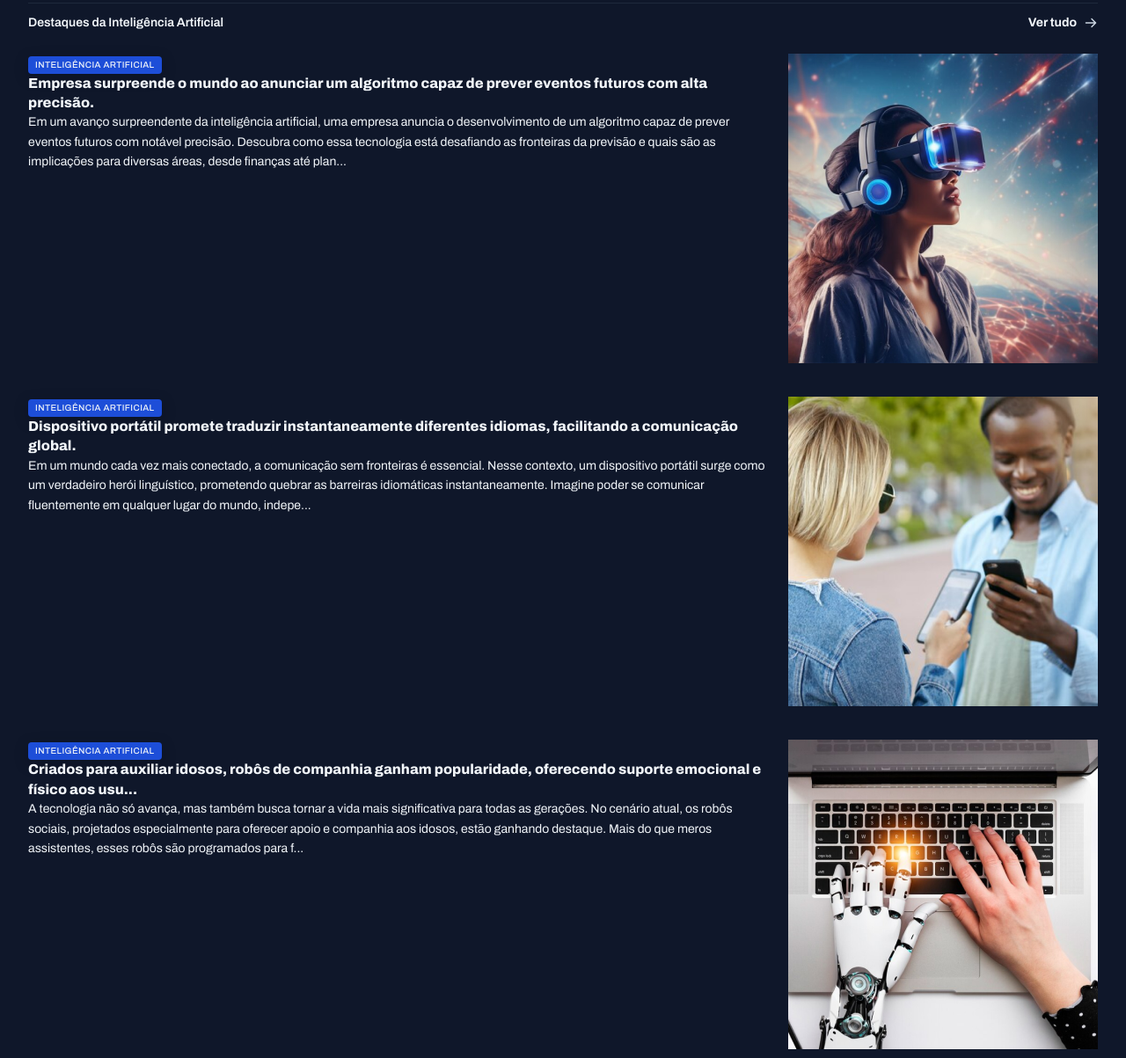
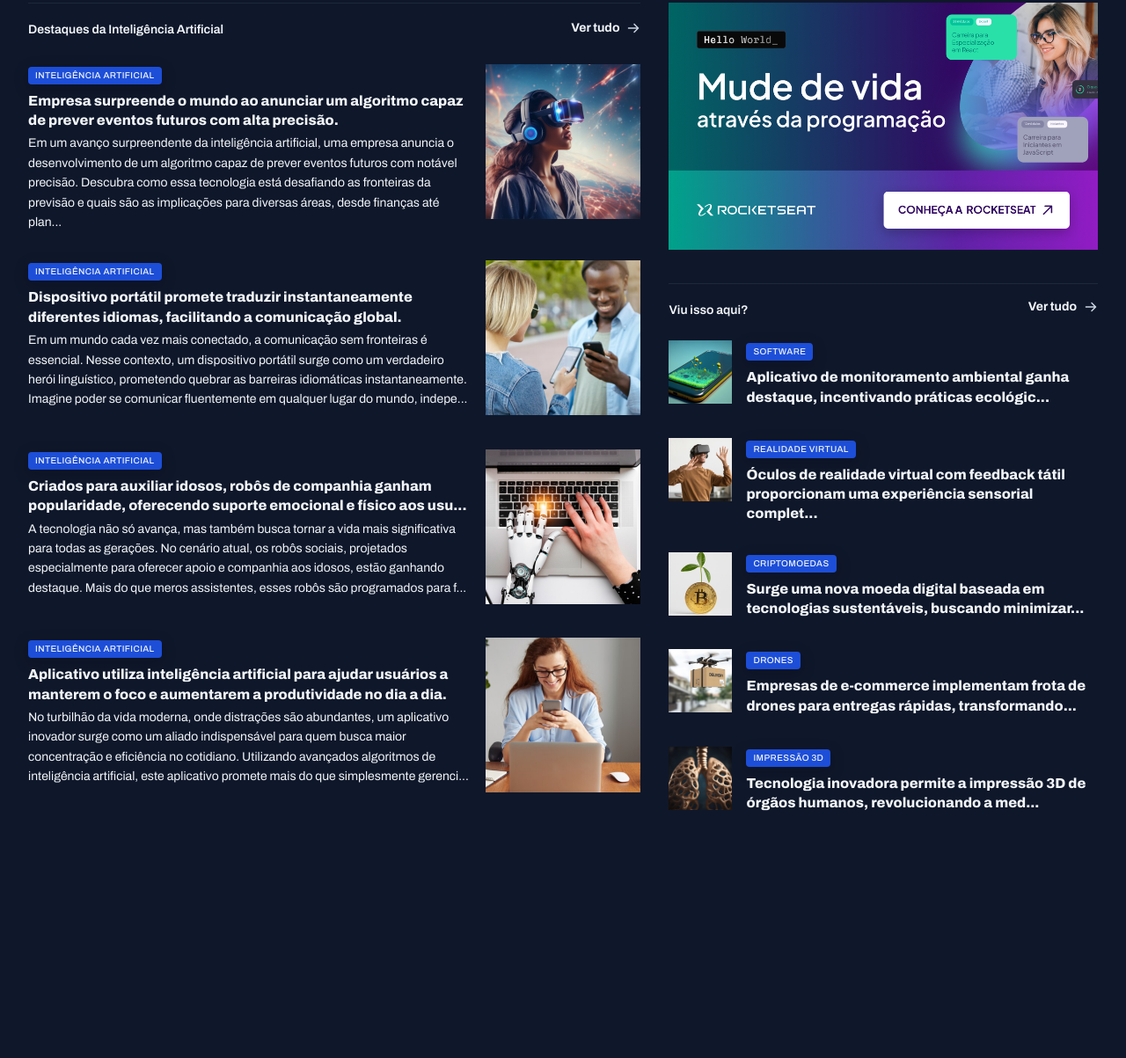
Before and after one commit to PedroHarter/projeto-portal-de-noticias, a plain HTML site: page index.html in a window 1280 px wide. Shown: the part 1060-2263 px from the top of the page at 88% size. After the commit the page ends 2027 px from the top, so only its background shows below. Drawn offline with Linux system fonts and the light colour scheme.

Commit message:
Estilizando os últimos cards

```diff
--- a/index.html
+++ b/index.html
@@ -222,7 +222,7 @@
             </div>
         </section>
 
-        <div>
+        <aside>
             <div id="ads">
                 <img src="assets/Ads.png" alt="">
             </div>
@@ -245,7 +245,7 @@
                         <div>
                             <span class="content-tag">software</span>
                             <h3 class="text-xl">
-                                Aplicativo de monitoramento ambiental ganha destaque, incentivando práticas ecológicas e pro...
+                                Aplicativo de monitoramento ambiental ganha destaque, incentivando práticas ecológic...
                             </h3>
                         </div>
                     </article>
@@ -271,7 +271,7 @@
                         <div>
                             <span class="content-tag">criptomoedas</span>
                             <h3 class="text-xl">
-                                Surge uma nova moeda digital baseada em tecnologias sustentáveis, buscando minimizar o i...
+                                Surge uma nova moeda digital baseada em tecnologias sustentáveis, buscando minimizar...
                             </h3>
                         </div>
                     </article>
@@ -284,7 +284,7 @@
                         <div>
                             <span class="content-tag">drones</span>
                             <h3 class="text-xl">
-                                Empresas de e-commerce implementam frota de drones para entregas rápidas, transformando o ce...
+                                Empresas de e-commerce implementam frota de drones para entregas rápidas, transformando...
                             </h3>
                         </div>
                     </article>
@@ -297,13 +297,13 @@
                         <div>
                             <span class="content-tag">impressão 3d</span>
                             <h3 class="text-xl">
-                                Tecnologia inovadora permite a impressão 3D de órgãos humanos, revolucionando a medicina e a li...
+                                Tecnologia inovadora permite a impressão 3D de órgãos humanos, revolucionando a med...
                             </h3>
                         </div>
                     </article>
                 </div>
             </section>
-        </div>
+        </aside>
     </main>
 </body>
 </html>
--- a/styles/global.css
+++ b/styles/global.css
@@ -52,8 +52,16 @@ img {
 }
 
 main {
-    margin-top: 40px;
-    gap: 80px;
+    margin-block: 40px;
+    row-gap: 80px;
+    column-gap: 32px;
+
+    grid-template-columns: 2fr 1.4fr;
+
+    grid-template-areas:
+    "featured featured"
+    "weekly weekly"
+    "ai aside";
 }
 
 .content-tag {
--- a/styles/sections.css
+++ b/styles/sections.css
@@ -21,6 +21,7 @@ section header {
 }
 
 #featured {
+    grid-area: featured;
     img {
         height: 100%;
         object-fit: cover;
@@ -61,6 +62,7 @@ section header {
 }
 
 #weekly {
+    grid-area: weekly;
 
     &>div {
         grid-template-columns: repeat(4, 292px);
@@ -86,3 +88,34 @@ section header {
     }
 
 }
+
+#ai {
+    grid-area: ai;
+    img {
+        width: 176px;
+        aspect-ratio: 1/1;
+        object-fit: cover;
+    }
+
+    h3 {
+        margin-block: 8px 4px;
+    }
+}
+
+aside {
+    grid-area: aside;
+}
+
+#more {
+    margin-top: 32px;
+
+    h3 {
+        margin-top: 8px;
+    }
+
+    img {
+        width: 72px;
+        aspect-ratio: 1/1;
+        object-fit: cover;
+    }
+}
```
